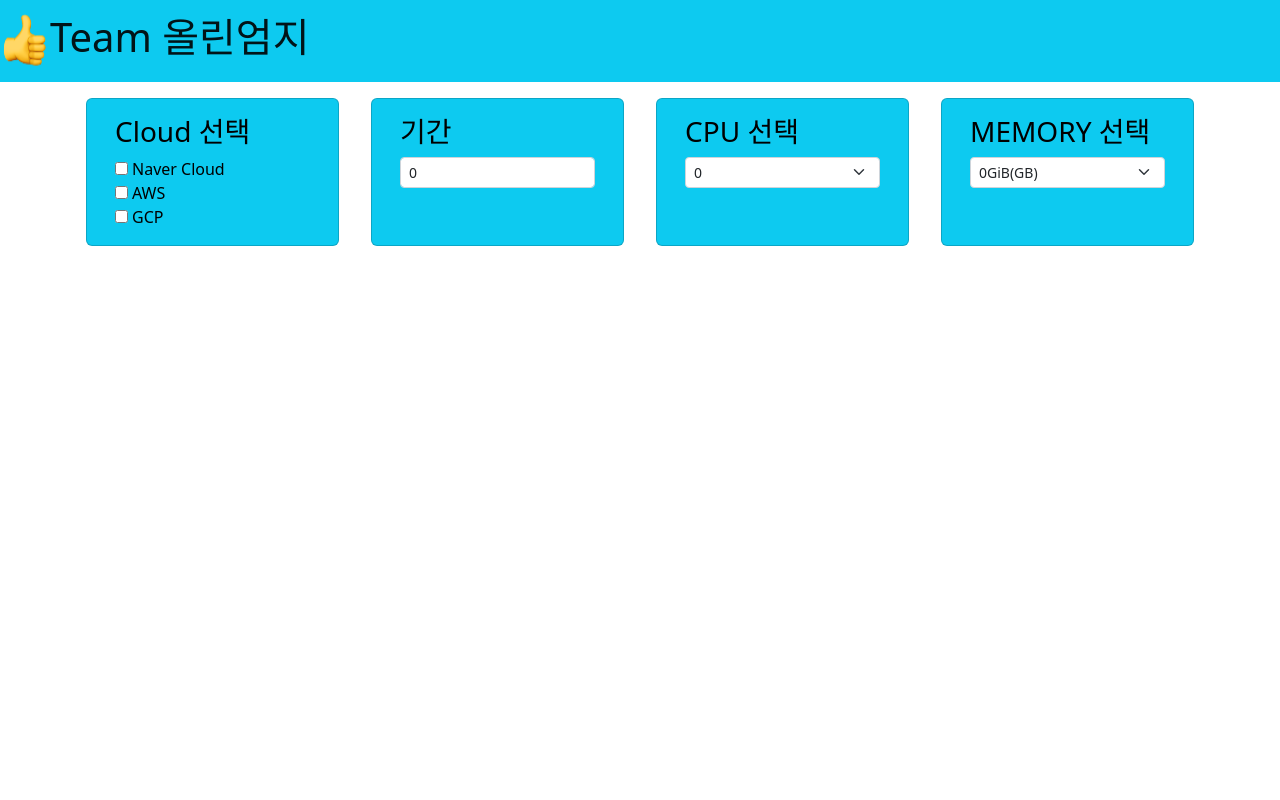
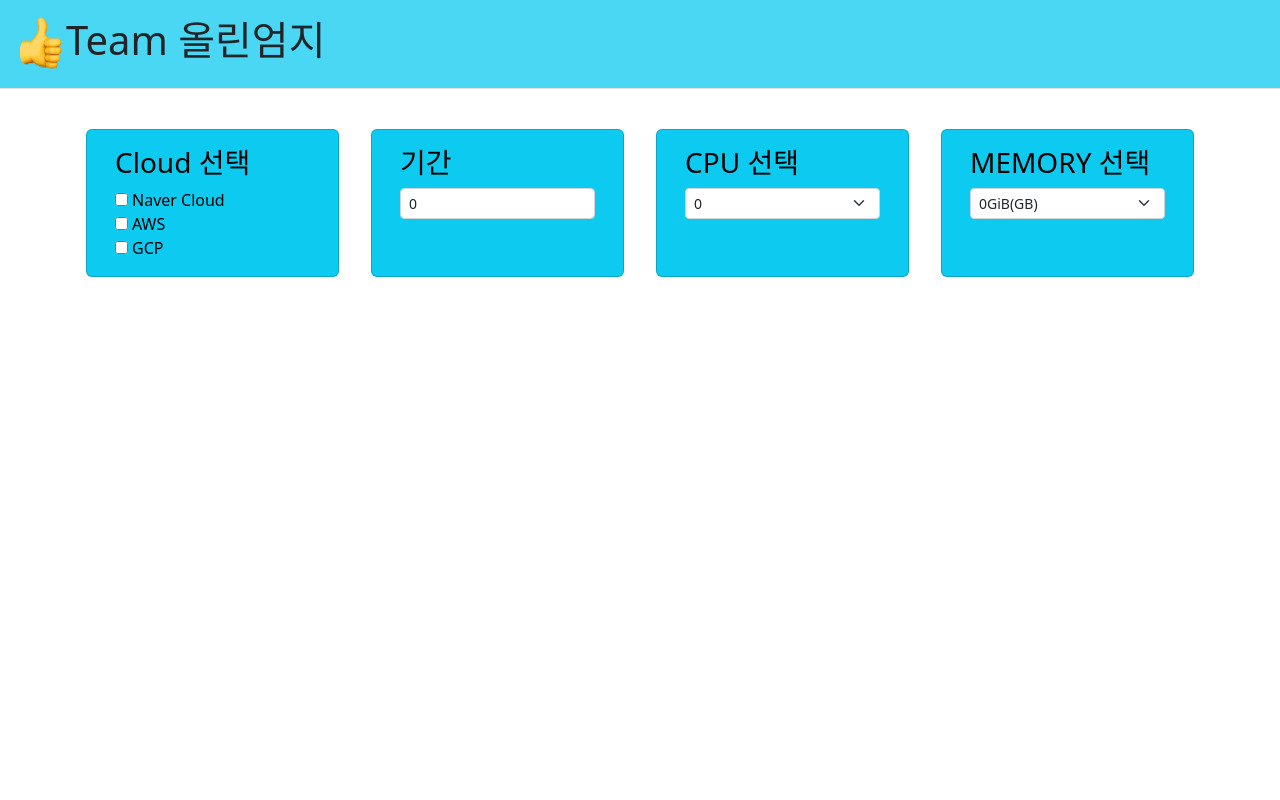
Before and after one commit to pukyong-capstone-2023/capstone, a React (Create React App) app in the folder src/main/frontend/: page /ResultListPage in a window 1280 px wide. Shown: the top 800 px of the page. Built offline with nearby package versions, Linux system fonts and the light colour scheme.

Commit message:
refactor: 헤더를 간결하게 구현

```diff
--- a/src/main/frontend/src/component/Header.js
+++ b/src/main/frontend/src/component/Header.js
@@ -1,15 +1,13 @@
 import React from "react";
-import { Navbar } from "react-bootstrap";
+import { Image } from "react-bootstrap";
 import titleImg from '../img/pngegg.png';
 
 function Header() {
     return(
-        <Navbar className="bg-info text-white">
-            <Navbar.Brand href="/" style={{ display:'flex' }}>
-                    <img src = {titleImg}/>
-                    <h1>Team 올린엄지</h1>
-            </Navbar.Brand>
-        </Navbar>
+        <header className="d-flex p-3 mb-4 border-bottom bg-info bg-opacity-75 ">
+            <Image src = {titleImg} />
+            <h1>Team 올린엄지</h1>
+        </header>
     );
 }
 
```
